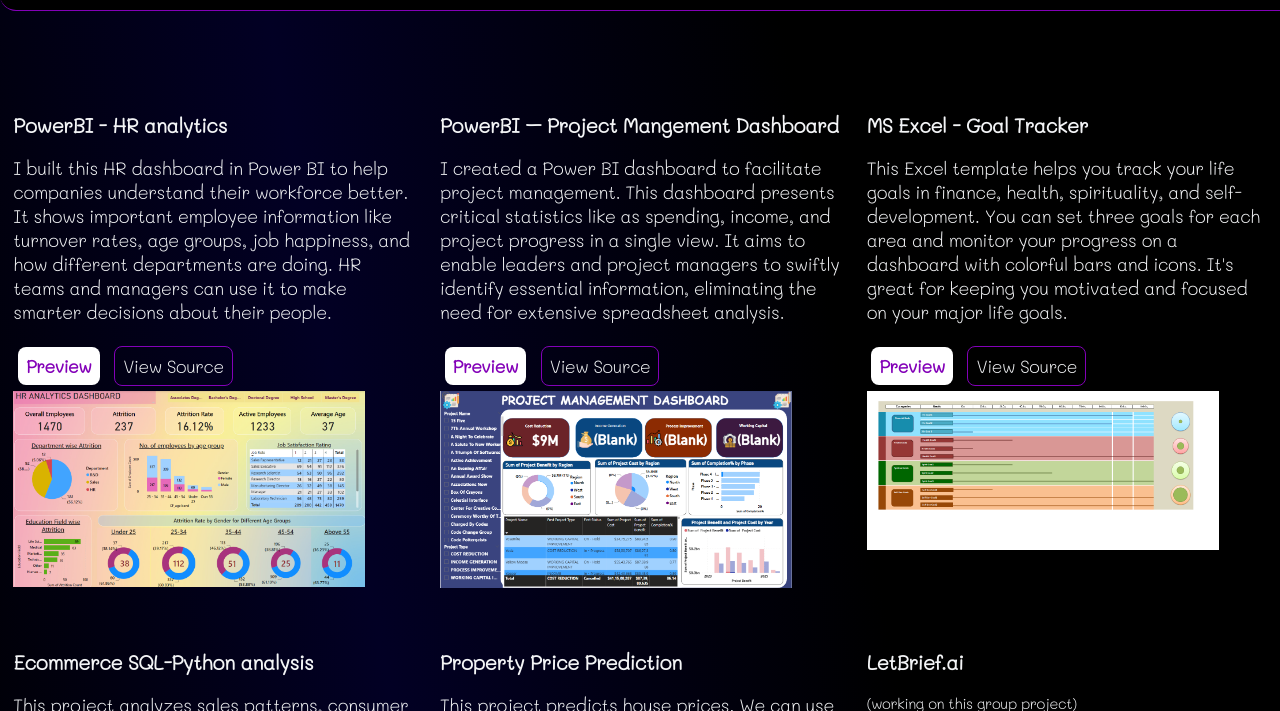
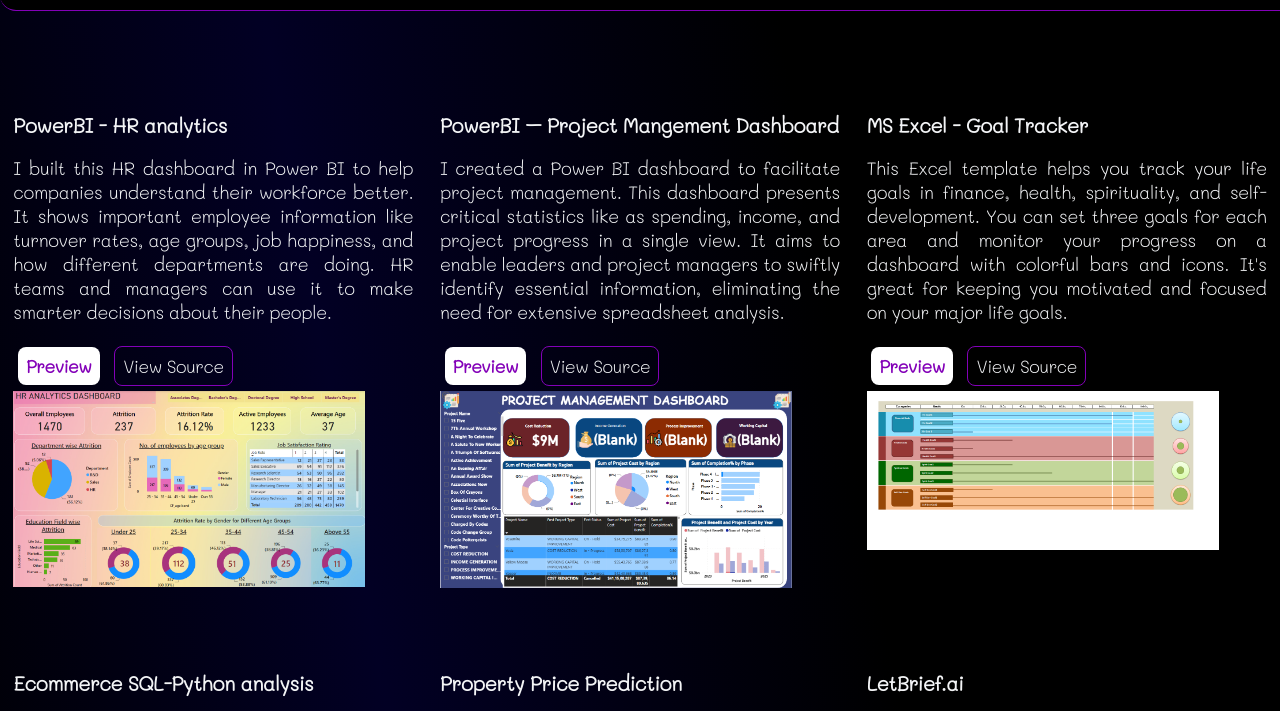
Before and after one commit to aditidankhara07/portfolio-aditi, a plain HTML site: page projects.html in a window 1280 px wide. Shown: the part 59-770 px from the top of the page. Drawn offline with Linux system fonts and the light colour scheme; files whose address does not match are found by name.

Commit message:
style.css

```diff
--- a/style.css
+++ b/style.css
@@ -11,6 +11,7 @@ hr {
 }
 
 body {
+  text-align: justify;
   font-family: "Mali", cursive;
   margin: 0px;
   background: linear-gradient(80deg, #000000, #020024, #000, #000);
@@ -33,13 +34,17 @@ body {
 }
 
 
+.container {
 
-.container {
   padding-left: 0.7rem;
   padding-right: 0.7rem;
 }
 
 .container-center {
+  text-align: justify;
+  padding-left: 2%;
+  padding-bottom: 5%;
+  padding-right: 2%;
   max-width: 400px;
   letter-spacing: -0.02rem;
   position: relative;
@@ -48,6 +53,7 @@ body {
 }
 
 .container1 {
+  text-align: justify;
   padding: 0.9rem;
   border: 1px solid #b300ff;
   border-radius: 5px;
@@ -61,6 +67,7 @@ body {
   }
 
   p {
+    text-align: justify;
     font-size: 18px;
     color: #f3f4f6;
   }
@@ -79,6 +86,7 @@ body {
 }
 
 .container-center1 {
+  text-align:justify;
   letter-spacing: -0.02rem;
   color: #f3f4f6;
   word-wrap: break-word;
@@ -91,6 +99,7 @@ body {
 }
 
 .projects {
+  text-align: justify;
   display: grid;
   grid-template-columns: 1fr 1fr 1fr;
   /* gap: 1rem; */
@@ -140,6 +149,7 @@ body {
 }
 
 .box {
+
   font-size: 1.1rem;
   text-align: left;
   overflow-wrap: break-word;
```
